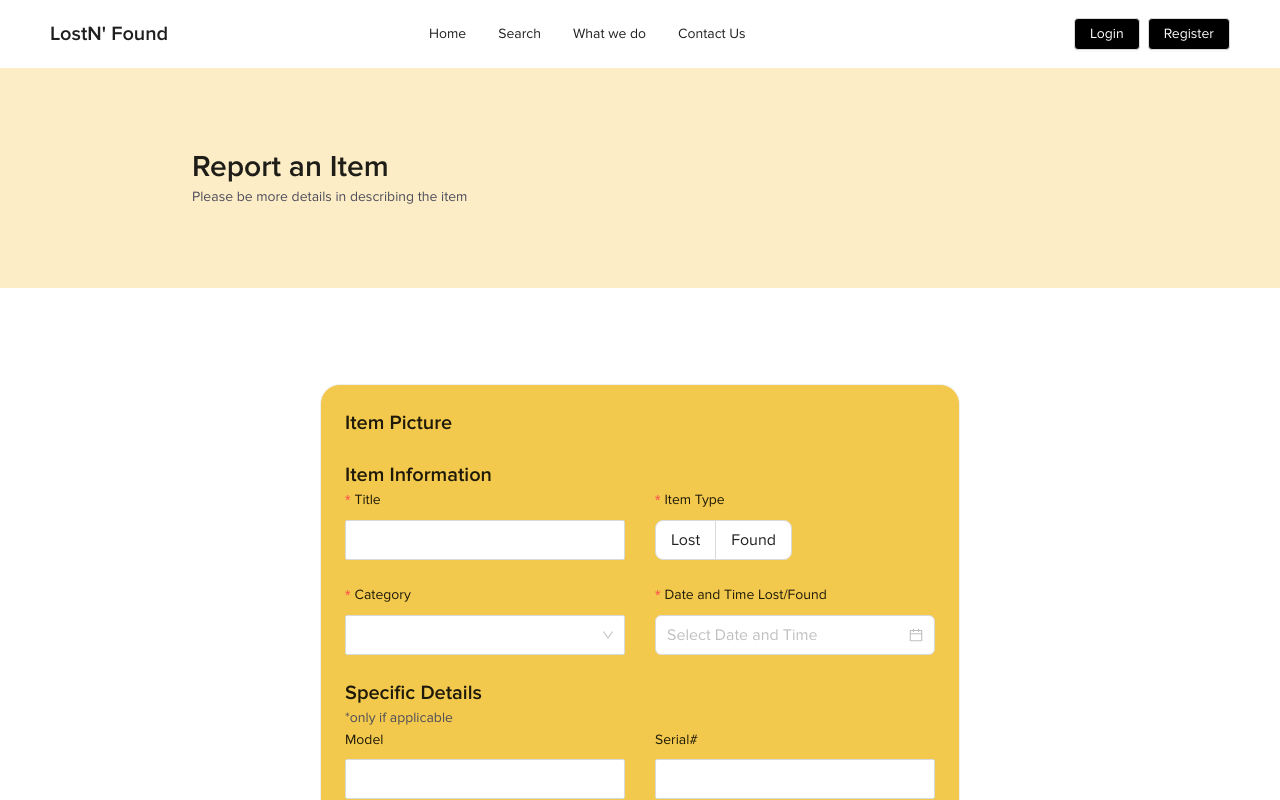
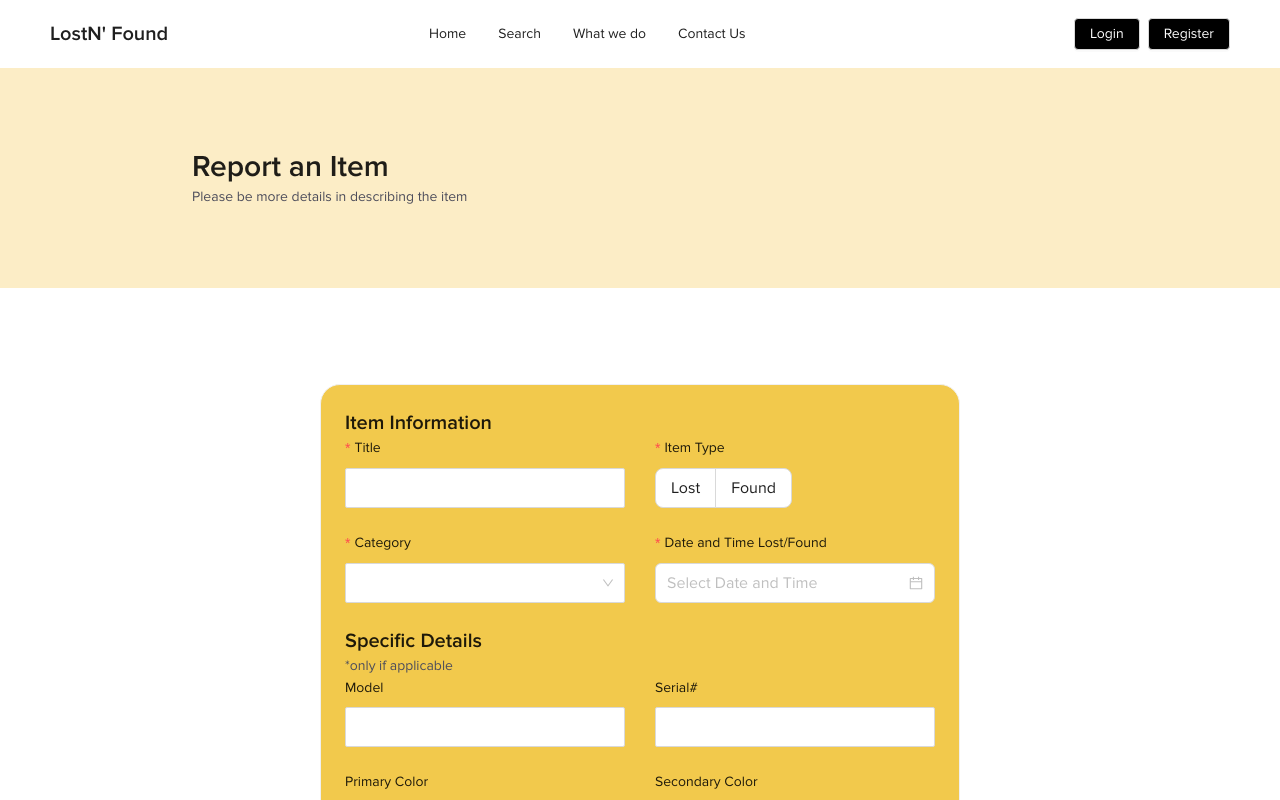
Before and after one commit to cianodev/lnf, a React (Vite) app in the folder client/: page /report in a window 1280 px wide. Shown: the top 800 px of the page. Built offline with nearby package versions, Linux system fonts and the light colour scheme.

Commit message:
remove item picutre section

```diff
--- a/client/src/pages/report/Report.jsx
+++ b/client/src/pages/report/Report.jsx
@@ -84,7 +84,7 @@ function Report() {
           }}
         >
           <Card className="lnf-report-content-card">
-            <Title level={4}>Item Picture</Title>
+            {/* <Title level={4}>Item Picture</Title> */}
 
             <Title level={4}>Item Information</Title>
             <Row gutter={[30, 0]}>
```
